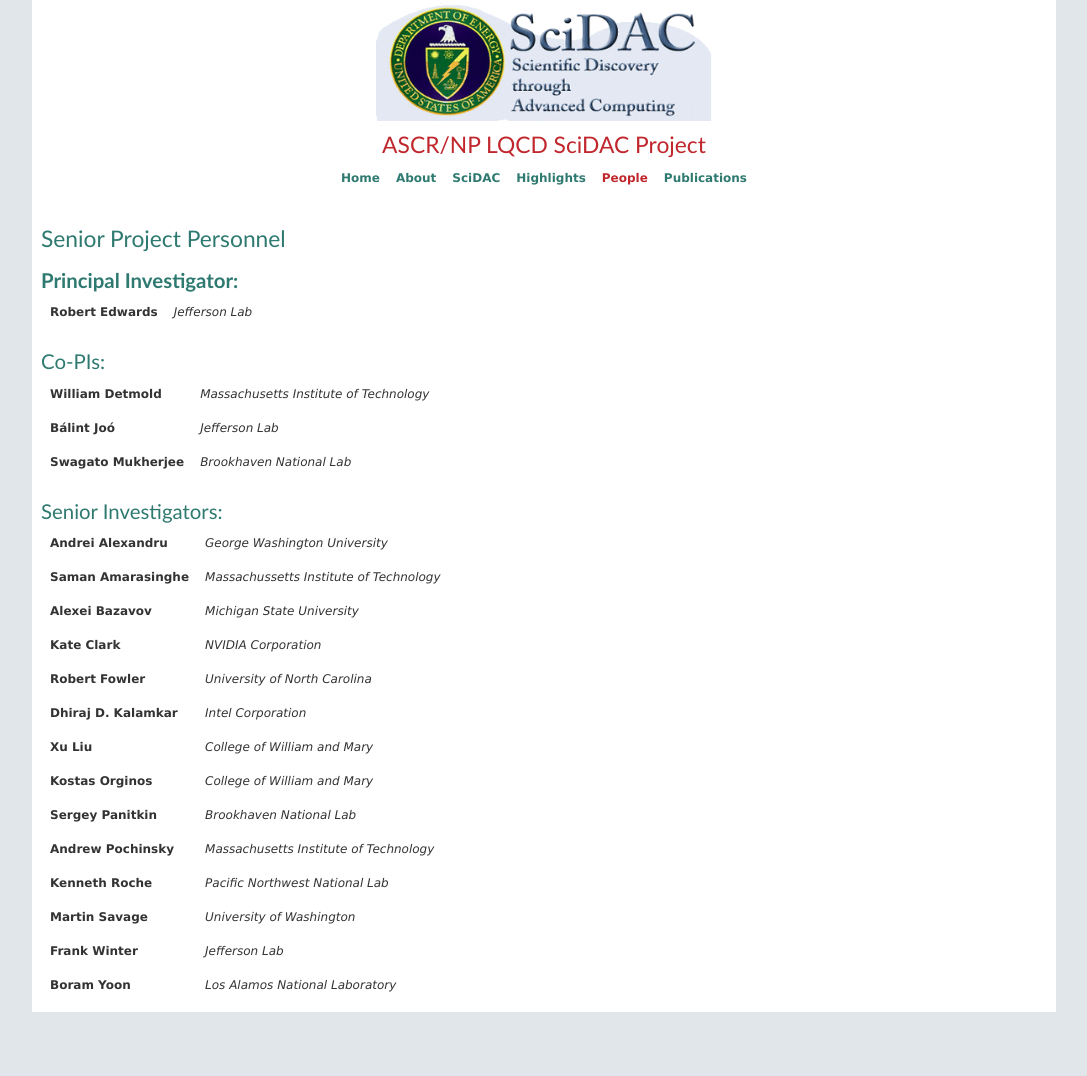
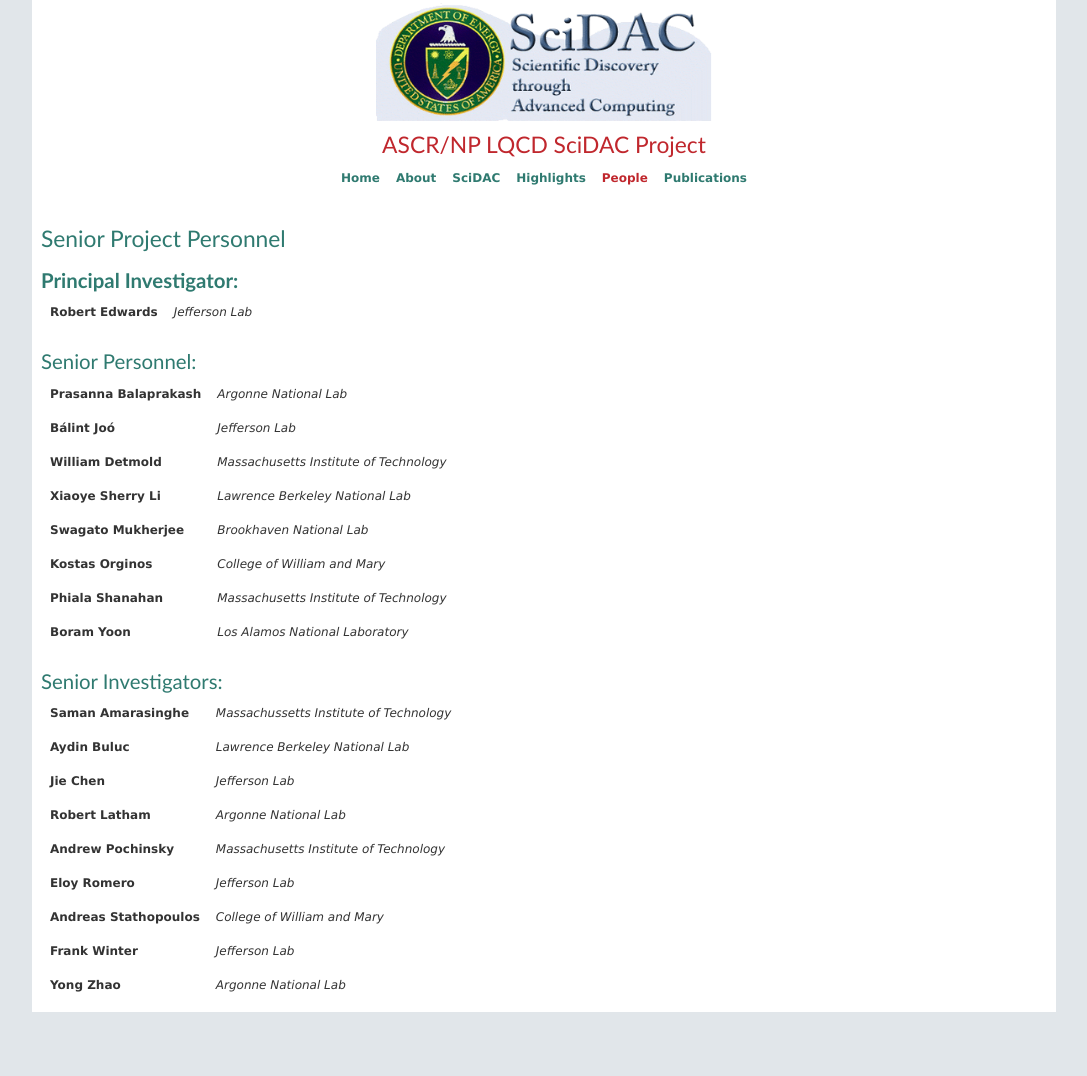
Before and after one commit to LQCDSciDAC/LQCDSciDAC.github.io, a Jekyll site: the page built from people.html, in a window 1280 px wide. Shown: the whole page, without its empty margins (82-1169 px from the left). Built offline with Jekyll 4.4.1, drawn with Linux system fonts in a browser that asks for light colours.

Commit message:
Update people.

```diff
--- a/people.html
+++ b/people.html
@@ -13,28 +13,28 @@
 </table>
 
 <br/>
-<h2>Co-PIs:</h2>
+<h2>Senior Personnel:</h2>
 <table>
+  <tr><td> <b>Prasanna Balaprakash</b></td> <td><i>Argonne National Lab</i></td></tr>
+  <tr><td> <b>B&aacute;lint&nbsp;Jo&oacute;</b></td> <td><i>Jefferson Lab</i></td></tr>
   <tr><td> <b>William Detmold</b></td> <td><i>Massachusetts Institute of Technology</i></td></tr>
-  <tr><td> <b>B&aacute;lint&nbsp;Jo&oacute;</b></td> <td><i>Jefferson Lab</i></td></tr>
+  <tr><td> <b>Xiaoye Sherry Li</b></td> <td><i>Lawrence Berkeley National Lab</i></td></tr>
   <tr><td> <b>Swagato Mukherjee</b></td> <td><i>Brookhaven National Lab</i></td></tr>
+  <tr><td> <b>Kostas Orginos</b></td> <td><i>College of William and Mary</i></td></tr>
+  <tr><td> <b>Phiala Shanahan</b></td> <td><i>Massachusetts Institute of Technology</i></td></tr>
+  <tr><td> <b>Boram Yoon </b></td> <td><i>Los Alamos National Laboratory</i></td></tr>
 </table>
 
 <br/>
 <h2>Senior Investigators:</h2>
 <table>
-  <tr><td> <b>Andrei Alexandru </b></td> <td><i>George Washington University</i></td></tr>
   <tr><td> <b>Saman Amarasinghe</b></td> <td><i>Massachussetts Institute of Technology</i></td></tr>
-  <tr><td> <b>Alexei Bazavov</b></td> <td><i>Michigan State University</i></td></tr>
-  <tr><td> <b>Kate Clark</b></td> <td><i>NVIDIA Corporation</i></td></tr>
-  <tr><td> <b>Robert Fowler</b></td> <td><i>University of North Carolina</i></td></tr>
-  <tr><td> <b>Dhiraj D. Kalamkar</b></td> <td><i>Intel Corporation</i></td></tr>
-  <tr><td> <b>Xu Liu</b></td> <td><i>College of William and Mary</i></td></tr>
-  <tr><td> <b>Kostas Orginos</b></td> <td><i>College of William and Mary</i></td></tr>
-  <tr><td> <b>Sergey Panitkin</b></td> <td><i>Brookhaven National Lab</i></td></tr>
+  <tr><td> <b>Aydin Buluc</b></td> <td><i>Lawrence Berkeley National Lab</i></td></tr>
+  <tr><td> <b>Jie Chen</b></td> <td><i>Jefferson Lab</i></td></tr>
+  <tr><td> <b>Robert Latham</b></td> <td><i>Argonne National Lab</i></td></tr>
   <tr><td> <b>Andrew Pochinsky</b></td> <td><i>Massachusetts Institute of Technology</i></td></tr>
-  <tr><td> <b>Kenneth Roche</b></td> <td><i>Pacific Northwest National Lab</i></td></tr>
-  <tr><td> <b>Martin Savage</b></td> <td><i>University of Washington</i></td></tr>
+  <tr><td> <b>Eloy Romero</b></td> <td><i>Jefferson Lab</i></td></tr>
+  <tr><td> <b>Andreas Stathopoulos</b></td> <td><i>College of William and Mary</i></td></tr>
   <tr><td> <b>Frank Winter </b></td> <td><i>Jefferson Lab</i></td></tr>
-  <tr><td> <b>Boram Yoon </b></td> <td><i>Los Alamos National Laboratory</i></td></tr>
+  <tr><td> <b>Yong Zhao</b></td> <td><i>Argonne National Lab</i></td></tr>
 </table>
```
Also changed, not shown: about.html (+3 -4 lines).
